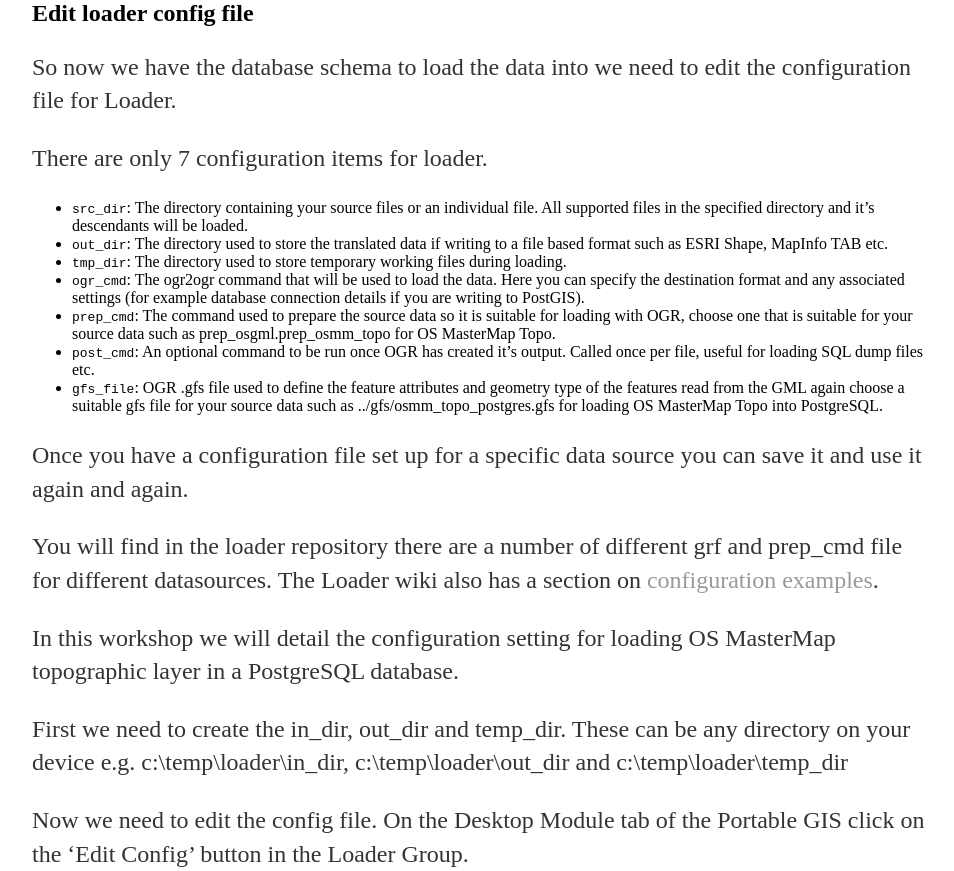
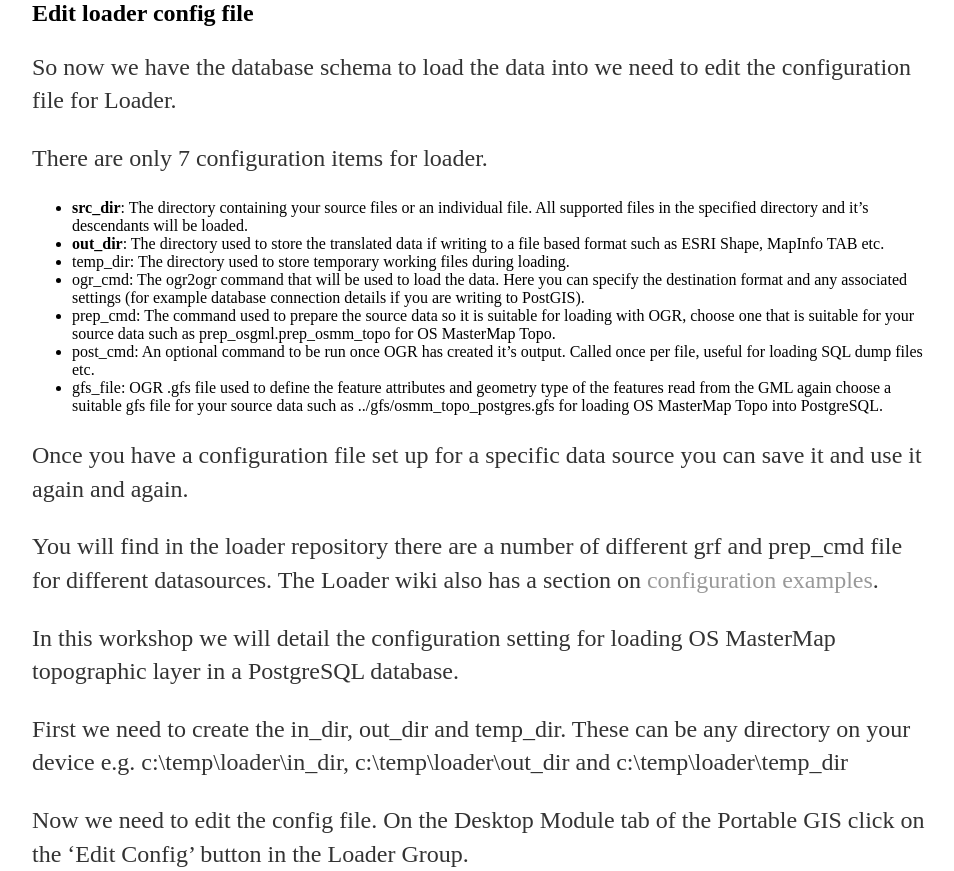
Before and after one commit to walkermatt/aileenh.github.io, a Jekyll site: the page built from lets-get-started.md, in a window 1280 px wide and 900 px high, scrolled down 4704 px, cut to the strip 7-878 px from the top of the window. Shown: the whole strip, without its empty margins (160-1114 px from the left). Built offline with Jekyll 4.4.1, drawn with Linux system fonts in a browser that asks for light colours.

Commit message:
Update lets-get-started.md

```diff
--- a/lets-get-started.md
+++ b/lets-get-started.md
@@ -61,13 +61,13 @@
 
 There are only 7 configuration items for loader.
 
-* `src_dir`: The directory containing your source files or an individual file. All supported files in the specified directory and it's descendants will be loaded.
-* `out_dir`: The directory used to store the translated data if writing to a file based format such as ESRI Shape, MapInfo TAB etc.
-* `tmp_dir`: The directory used to store temporary working files during loading.
-* `ogr_cmd`: The ogr2ogr command that will be used to load the data. Here you can specify the destination format and any associated settings (for example database connection details if you are writing to PostGIS).
-* `prep_cmd`: The command used to prepare the source data so it is suitable for loading with OGR, choose one that is suitable for your source data such as prep_osgml.prep_osmm_topo for OS MasterMap Topo.
-* `post_cmd`: An optional command to be run once OGR has created it's output. Called once per file, useful for loading SQL dump files etc.
-* `gfs_file`: OGR .gfs file used to define the feature attributes and geometry type of the features read from the GML again choose a suitable gfs file for your source data such as ../gfs/osmm_topo_postgres.gfs for loading OS MasterMap Topo into PostgreSQL.
+* **src_dir**: The directory containing your source files or an individual file. All supported files in the specified directory and it's descendants will be loaded.
+* **out_dir**: The directory used to store the translated data if writing to a file based format such as ESRI Shape, MapInfo TAB etc.
+* temp_dir: The directory used to store temporary working files during loading.
+* ogr_cmd: The ogr2ogr command that will be used to load the data. Here you can specify the destination format and any associated settings (for example database connection details if you are writing to PostGIS).
+* prep_cmd: The command used to prepare the source data so it is suitable for loading with OGR, choose one that is suitable for your source data such as prep_osgml.prep_osmm_topo for OS MasterMap Topo.
+* post_cmd: An optional command to be run once OGR has created it's output. Called once per file, useful for loading SQL dump files etc.
+* gfs_file: OGR .gfs file used to define the feature attributes and geometry type of the features read from the GML again choose a suitable gfs file for your source data such as ../gfs/osmm_topo_postgres.gfs for loading OS MasterMap Topo into PostgreSQL.
 
 Once you have a configuration file set up for a specific data source you can save it and use it again and again.
 
```
